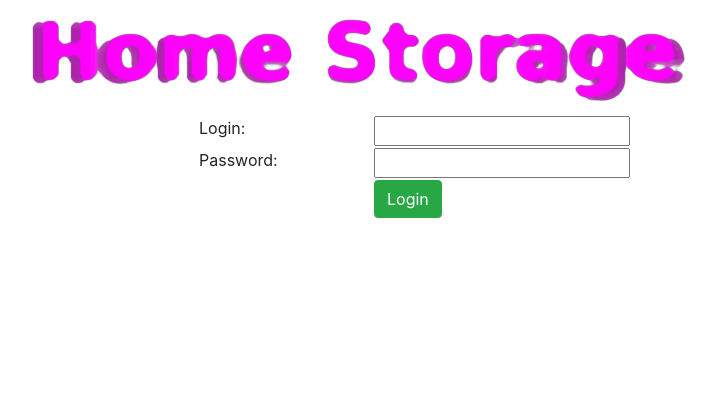
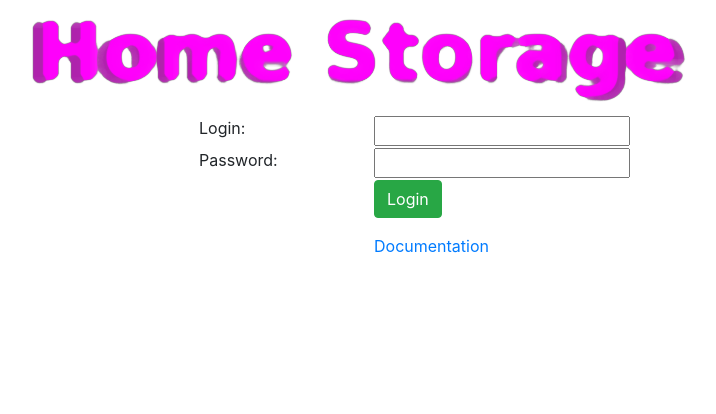
Before and after one commit to Peanhua/HomeStorage, a Flask app: page /auth/login in a window 1280 px wide. Shown: the top 414 px of the page, without its empty margins (106-822 px from the left). Run offline with Flask 2, Linux system fonts and the light colour scheme; some libraries are stand-ins or nearby versions.

Commit message:
Add link to documentation in the login screen.

```diff
--- a/application/templates/auth/loginform.html
+++ b/application/templates/auth/loginform.html
@@ -23,5 +23,12 @@
       </div>
     </div>
   </form>
+  <p></p>
+  <div class="container">
+    <div class="row">
+      <div class="col-4"></div>
+      <div class="col"><a href="{{ url_for('docs_index') }}">Documentation</a></div>
+    </div>
+  </div>
 </div>
 {% endblock %}
--- a/application/templates/layout.html
+++ b/application/templates/layout.html
@@ -75,6 +75,14 @@
           </div>
 	</div>
       </nav>
+      {% elif request.path != url_for('auth_login') %}
+      <div class="row">
+        <div class="col">
+          <button type="button" class="btn btn-primary" onclick="location.assign('{{ url_for('auth_login') }}')">Login</button>
+        </div>
+        <div class="col"></div>
+      </div>
+      <p></p>
       {% endif %}
 
       <main role="main" class="container">
```
